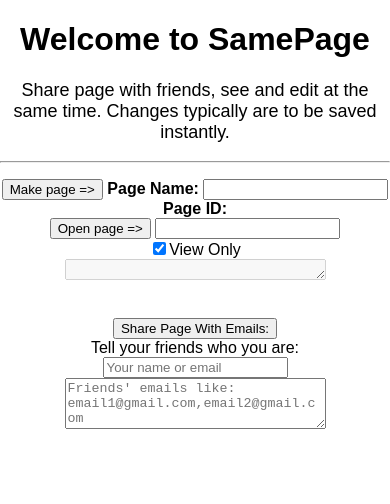
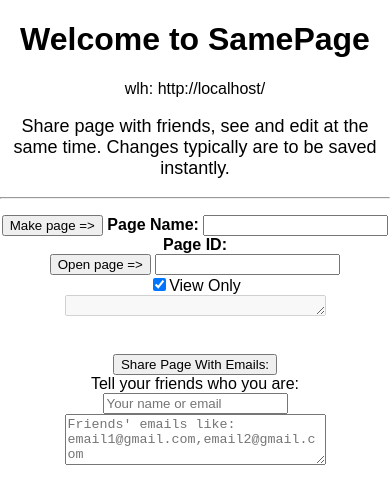
Before and after one commit to y-pan/samepage_react, a React (Create React App) app: page / in a window 390 px wide. Shown: the top 504 px of the page. Built offline with nearby package versions, Linux system fonts and the light colour scheme; no server answers.

Commit message:
debugging -> mobile route issue, try to add workaround route

```diff
--- a/src/App.js
+++ b/src/App.js
@@ -11,9 +11,9 @@
 
     // }
 
-    state = {
-        timestamp: 'no timestamp yet'
-    };
+    // state = {
+    //     timestamp: 'no timestamp yet'
+    // };
 
     render() {
         return (
@@ -21,7 +21,7 @@
             <div className="App">
 
                 <h1>Welcome to SamePage</h1>
-
+                wlh: {window.location.href}
                 <p className="App-intro">
                     Share page with friends, see and edit at the same time. Changes typically are to be saved instantly.
                 </p>
@@ -30,7 +30,12 @@
 
                 <Switch>
                     <Route exact path="/"  component={Page} />
+
+                    {/* this route not found on mobile's browser  */}
                     <Route path="/:puid" component={Page} />
+
+                    {/* workaround for mobile, where the above route doesn't work */}
+                    <Route path="*"  component={Page} />
                 </Switch>
             </div>
             </Router>
```
